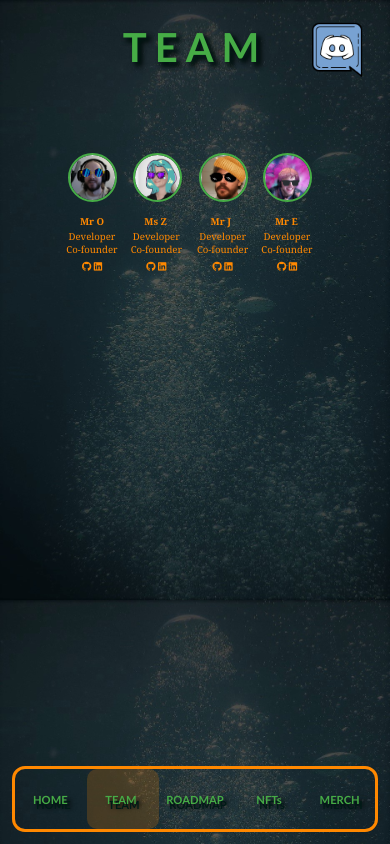
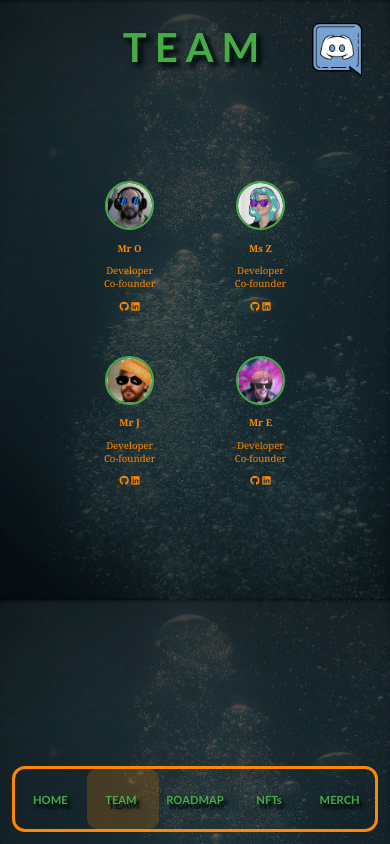
Before and after one commit to Medieinstitutet/bcu22d-agila-metoder-y-dopefish, a React (Vite) app: page / in a window 390 px wide. Both pictures are taken after a click on the button "TEAM". Built offline with nearby package versions, Linux system fonts and the light colour scheme.

Commit message:
mob css flexbox + indatering

```diff
--- a/src/modules/TeamPage.jsx
+++ b/src/modules/TeamPage.jsx
@@ -7,22 +7,32 @@ export default function TeamPage () {
     return (
         <div>
             <h2 className="team">team</h2>
+            <div className="containerAllDev">
+                <div className="contaionerDev1">
                     <img src={Dev1Img} className="Dev1pic" />
                     <p className="textDev1">Mr O</p>
                     <p className="textDev1a">Developer<br></br>Co-founder</p>
                     <p className="textDev1b"><i className="fa-brands fa-github"></i> <i className="fa-brands fa-linkedin"></i></p>
+                </div>
+                <div className="contaionerDev2">
                     <img src={Dev2Img} className="Dev2pic" />
                     <p className="textDev2">Ms Z</p>
                     <p className="textDev2a">Developer<br></br>Co-founder</p>
                     <p className="textDev2b"><i className="fa-brands fa-github"></i> <i className="fa-brands fa-linkedin"></i></p>
+                </div>
+                <div className="contaionerDev3">
                     <img src={Dev3Img} className="Dev3pic" />
                     <p className="textDev3">Mr J</p>
                     <p className="textDev3a">Developer<br></br>Co-founder</p>
                     <p className="textDev3b"><i className="fa-brands fa-github"></i> <i className="fa-brands fa-linkedin"></i></p>
+                </div>
+                <div className="contaionerDev3">
                     <img src={Dev4Img} className="Dev4pic" />
                     <p className="textDev4">Mr E</p>
                     <p className="textDev4a">Developer<br></br>Co-founder</p>
                     <p className="textDev4b"><i className="fa-brands fa-github"></i> <i className="fa-brands fa-linkedin"></i></p>
+                </div>
+            </div>
             <div className="NavbarBackground">
                 <button className="backgroundColorHomeBtn"></button>
                 <button className="backgroundColorTeamBtn" style={{ backgroundColor: "rgb(255, 136, 0, 0.2)", borderRadius:"10px 10px 10px 10px" }}></button>
--- a/src/sass/main.scss
+++ b/src/sass/main.scss
@@ -34,18 +34,27 @@ body {
 	text-shadow: 3px 3px 5px rgb(0, 27, 23), 4px 4px 5px #000000;
 	text-align: center;
 	animation: fadeIn 1s ease-in 1;
-  margin: 0 0 ;
+    margin: 0 0 ;
 }
 
 /*------------------------------------------------*/
 /*-----------------CONTENT HOME-------------------*/
 /*------------------------------------------------*/
+.containerHomePage {
+    position: relative;
+    width: 100%;
+    height: 100%;
+    display: flex;
+    flex-direction: column;
+    align-items: center;
+    justify-content: center;
+    margin-top: 2%;
+}
+
 .buyBtn {
 	font-family: "Rubik", sans-serif;
 	background-color: rgb(60, 152, 60);
-	position: fixed;
-	bottom: 200px;
-	left: 43%;
+    top: 95%;
 	font-size: 1.5rem;
 	font-weight: 700;
 	padding: 25px;
@@ -58,35 +67,36 @@ body {
     cursor: pointer;
     text-shadow: 2px 2px 2px rgb(0, 0, 0);
     animation: ScaleUp 2s ease-in-out infinite alternate;
+    position: relative;
+    margin-top: 12%;
 }
 
 .buyBtn:hover {
 	background-color: rgb(57, 134, 57);
     scale: 2;
-     box-shadow: 2px 2px 250px 250px rgb(255, 136, 0);
+    box-shadow: 2px 2px 250px 250px rgb(255, 136, 0);
 }
 
 .token {
-	position: fixed;
-	left: 120px;
-	top: 50px;
+    top: 50px;
+    left: 60px;
 	width: 350px;
+    position: fixed;
 }
 
 .home-container {
+    margin-top: 5%;
     width: 45vh;
     height: 45vh;
-    position: fixed;
-    top: 20%;
-    left: 41%;
     border-radius: 10px;
     box-shadow: 2px 2px 5px 5px rgb(255, 136, 0);
     background-color: rgba(60, 152, 60, 0.8);
+    position: relative;
 }
 
 .title {
     color: rgb(255, 136, 0,);
-    font-size: 2rem;
+    font-size: 1.7rem;
     font-weight: bold;
     text-shadow: 2px 2px 2px rgb(0, 0, 0);
     text-align: center;
@@ -108,16 +118,8 @@ body {
     text-shadow: 2px 2px 2px rgb(0, 0, 0);
 }
 
-
-.textBuy {
-	font-family: Georgia, "Times New Roman", Times, serif;
-	color: rgb(255, 136, 0);
-	font-size: 1rem;
-    font-weight: bold;
-}
-
 .bold {
-    font-size: 1.8rem;
+    font-size: 1.5rem;
     margin: 0 5px;
     text-decoration: underline;
 }
@@ -131,7 +133,6 @@ body {
     text-align: center;
     text-shadow: 2px 2px 2px rgb(0, 0, 0);
     text-decoration: none;
-    margin: 0 5px;
     transition: 0.5s;
 }
 
@@ -145,7 +146,6 @@ body {
 
 .home-link a:hover{
     background-color: rgba(0, 0, 0, 0.5);
-
 }
 
 @keyframes ScaleUp {
@@ -158,12 +158,28 @@ body {
     100% {
         transform: scale(1);
     }
-
 }
 
 /*------------------------------------------------*/
 /*-----------------CONTENT TEAM-------------------*/
 /*------------------------------------------------*/
+
+.containerAllDev {
+    position: relative;
+    width: 100%;
+    height: 100%;
+    display: flex;
+    flex-direction: row;
+    align-items: center;
+    flex-wrap: wrap;
+    justify-content: center;
+    margin-top: 10%;
+}
+
+.contaionerDev1, .contaionerDev2, .contaionerDev3, .contaionerDev4 {
+    text-align: center;
+    width: 20%;
+}
 
 .Dev1pic,
 .Dev2pic,
@@ -171,25 +187,9 @@ body {
 .Dev4pic {
     border-radius: 100px;
     width: 100px;
-    position: fixed;
+
     outline: solid 5px rgb(70, 172, 70);
     top: 300px;
-}
-
-.Dev1pic {
-    left: 22.5vw;
-}
-
-.Dev2pic {
-    left: 38.5vw;
-}
-
-.Dev3pic {
-    left: 54.5vw;
-}
-
-.Dev4pic {
-    left: 70.5vw;
 }
 
 .textDev1,
@@ -200,26 +200,6 @@ body {
     color: rgb(255, 136, 0);
     font-size: 1.1rem;
     font-weight: bold;
-    position: fixed;
-    top: 405px;
-
-
-}
-
-.textDev1 {
-    left: 24vw;
-}
-
-.textDev2 {
-    left: 40vw;
-}
-
-.textDev3 {
-    left: 56vw;
-}
-
-.textDev4 {
-    left: 72vw;
 }
 
 .textDev1a,
@@ -229,25 +209,7 @@ body {
     font-family: Georgia, 'Times New Roman', Times, serif;
     color: rgb(255, 136, 0);
     font-size: 1rem;
-    position: fixed;
-    top: 430px;
-    text-align: center;
-}
 
-.textDev1a {
-    left: 23vw;
-}
-
-.textDev2a {
-    left: 39vw;
-}
-
-.textDev3a {
-    left: 55vw;
-}
-
-.textDev4a {
-    left: 71vw;
 }
 
 .textDev1b,
@@ -257,36 +219,14 @@ body {
     font-family: Georgia, 'Times New Roman', Times, serif;
     color: rgb(255, 136, 0);
     font-size: 1.2rem;
-    position: fixed;
-    top: 480px;
-}
-
-.textDev1b {
-    left: 24vw;
-}
-
-.textDev2b {
-    left: 40vw;
-}
-
-.textDev3b {
-    left: 56vw;
-}
-
-.textDev4b {
-    left: 72vw;
 }
 
 /*------------------------------------------------*/
 /*-----------------CONTENT ROADMAP----------------*/
 /*------------------------------------------------*/
 .container {
-	// position: flex;
-	// align-items: center;
-	// justify-content: center;
-	width: 100%;
+	width: 10%;
 	height: 100%;
-	overflow: hidden;
 }
 
 .line {
@@ -350,8 +290,8 @@ body {
 	background-color: rgba(0, 0, 0, 0);
 	background-image: url("/img/sharky.png");
 	background-repeat: no-repeat;
-	background-position: 3rem 5rem;
-	background-size: 300px;
+	background-position: 6rem 5rem;
+	background-size: 250px;
 	border-radius: 10px;
 	box-shadow: 2px 2px 5px 5px rgb(0, 0, 0);
 	animation: fadeIn 0.5s ease-in 1;
@@ -375,12 +315,12 @@ body {
 	text-align: center;
 	margin: 0;
     color: rgb(255, 136, 0)
-
 }
 
 .underline {
 	height: 1px;
 	width: 100%;
+    margin-bottom: 2px;
 	background-color: rgb(60, 152, 60);
 }
 
@@ -437,9 +377,7 @@ body {
 .Nft {
     position: relative;
     top: -55px;
-
 }
-
 
 .nftPage {
     height: 90vh;
@@ -592,8 +530,6 @@ body {
     cursor: pointer;
 }
 
-
-
 .homeBtn:hover {
 	border-bottom: solid 5px rgb(70, 172, 70);
 }
@@ -652,25 +588,30 @@ body {
     }
     /*-------------------CONTENT HOME---------------*/
     .token {
-        left: 28px;
-        top: 30px;
         max-width: 160px;
+        position: relative;
+        left: 0;
+        top: 0px;
     }
+    .home-container {
+        margin-top: 0%;
+    }
+    .title {
+        font-size: 1.5rem;
+    }
+    .home-text {
+        font-size: 0.8rem;
+    }
+    .home-link{
+        font-size: 0.75rem;
+    }
+
     .buyBtn {
-        left: 26%;
         padding: 10px;
         font-weight: bold;
         font-size: 1.2rem;
         width: 250px;
-    }
-    .textBuy {
-        font-size: 0.6rem;
-        top: 270px;
-        left: 20%;
-    }
-
-    .home-container{
-        left: 10%
+        margin-top: 8%;
     }
 
     /*-----------------CONTENT TEAM-------------------*/
@@ -678,72 +619,31 @@ body {
         font-size: 2.5rem;
         padding-top: 15px;
     }
+    .containerAllDev {
+        margin-top: 30%;
+        row-gap: 35px;
+    }
+    .contaionerDev1, .contaionerDev2, .contaionerDev3, .contaionerDev4 {
+        text-align: center;
+        width: 35%;
+    }
     .Dev1pic, .Dev2pic, .Dev3pic, .Dev4pic {
         width: 45px;
-        top: 155px;
         outline: solid 2px rgb(70, 172, 70);
     }
-    .Dev1pic {
-        left: 18%;
+
+    .textDev1, .textDev2, .textDev3, .textDev4  {
+        font-size: 0.6rem;
     }
-    .Dev2pic {
-        left: 34.5%;
+
+    .textDev1a, .textDev2a, .textDev3a, .textDev4a  {
+        font-size: 0.6rem;
     }
-    .Dev3pic {
-        left: 51.5%;
+
+    .textDev1b, .textDev2b, .textDev3b, .textDev4b  {
+        font-size: 0.6rem;
     }
-    .Dev4pic {
-        left: 68%;
-    }
-    .textDev1, .textDev2, .textDev3, .textDev4  {
-        top: 205px;
-        font-size: 0.6rem;
-        font-weight: bold;
-    }
-    .textDev1 {
-        left: 20.5%;
-    }
-    .textDev2 {
-        left: 37%;
-    }
-    .textDev3 {
-        left: 54%;
-    }
-    .textDev4 {
-        left: 70.5%;
-    }
-    .textDev1a, .textDev2a, .textDev3a, .textDev4a {
-        font-size: 0.6rem;
-        top: 220px;
-    }
-    .textDev1a {
-        left: 17%;
-    }
-    .textDev2a {
-        left: 33.5%;
-    }
-    .textDev3a {
-        left: 50.5%;
-    }
-    .textDev4a {
-        left: 67%;
-    }
-    .textDev1b, .textDev2b, .textDev3b, .textDev4b {
-        font-size: 0.6rem;
-        top: 250px;
-    }
-    .textDev1b {
-        left: 21%;
-    }
-    .textDev2b {
-        left: 37.5%;
-    }
-    .textDev3b {
-        left: 54.5%;
-    }
-    .textDev4b {
-        left: 71%;
-    }
+
     /*-----------------CONTENT ROADMAP----------------*/
     .RM {
         left: 40px;
@@ -751,10 +651,23 @@ body {
         font-size: 2.5rem;
         padding-top: 15px;
     }
+    .box {
+        width: 240px;
+        height: 180px;
+        background-position: 5rem 5rem;
+	    background-size: 200px;
+    }
+    .box li {
+        font-size: 1.1rem;
+        line-height: 2;
+    }
+    .box h3 {
+        font-size: 1.5rem;
+    }
 
-    .scrolling-image
-    {
+    .scrolling-image {
         left:10%;
+        width: 110px;
     }
 
     .Q1 {
@@ -772,16 +685,7 @@ body {
     .Q4 {
         left: 15%;
     }
-    .Text {
-        font-size: 0.6rem;
-        top: 190px;
-        left: 23vw;
-    }
-    .Text2 {
-        font-size: 0.6rem;
-        top: 190px;
-        left: 53vw;
-    }
+
     /*---------------------CONTENT NFT----------------*/
     .Nft {
         top: -80px;
@@ -796,6 +700,7 @@ body {
     .button-container{
         margin-top: 20px;
     }
+
     /*-----------------CONTENT MERCH------------------*/
     .Merch {
         padding-top: 15px;
@@ -806,7 +711,7 @@ body {
         top: 30%;
         left: 50%;
         transform: translate(-50%, -50%);
-        font-size: 3rem;
+        font-size: 2.5rem;
         width: 100%;
         text-align: center;
     }
@@ -815,7 +720,7 @@ body {
         top:50%;
         left:50%;
         transform: translate(-50%, -50%);
-        width: 440px;
+        width: 400px;
         align-items: center;
     }
     /*---------------------FOOTER---------------------*/
```
Also changed, not shown: src/modules/HomePage.jsx (+6 -12 lines), src/modules/RoadmapPage.jsx (+9 -5 lines). Lines whose indentation alone changed are shown as unchanged.
